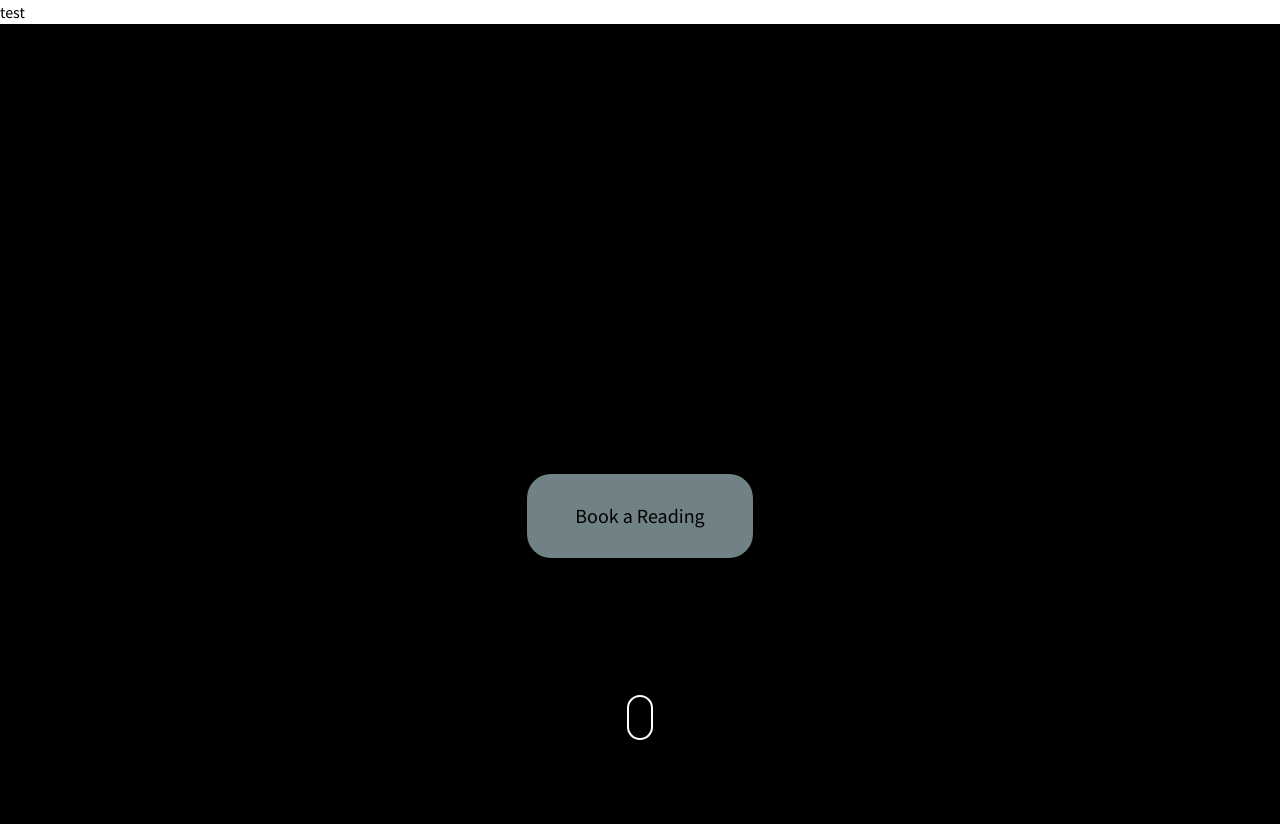
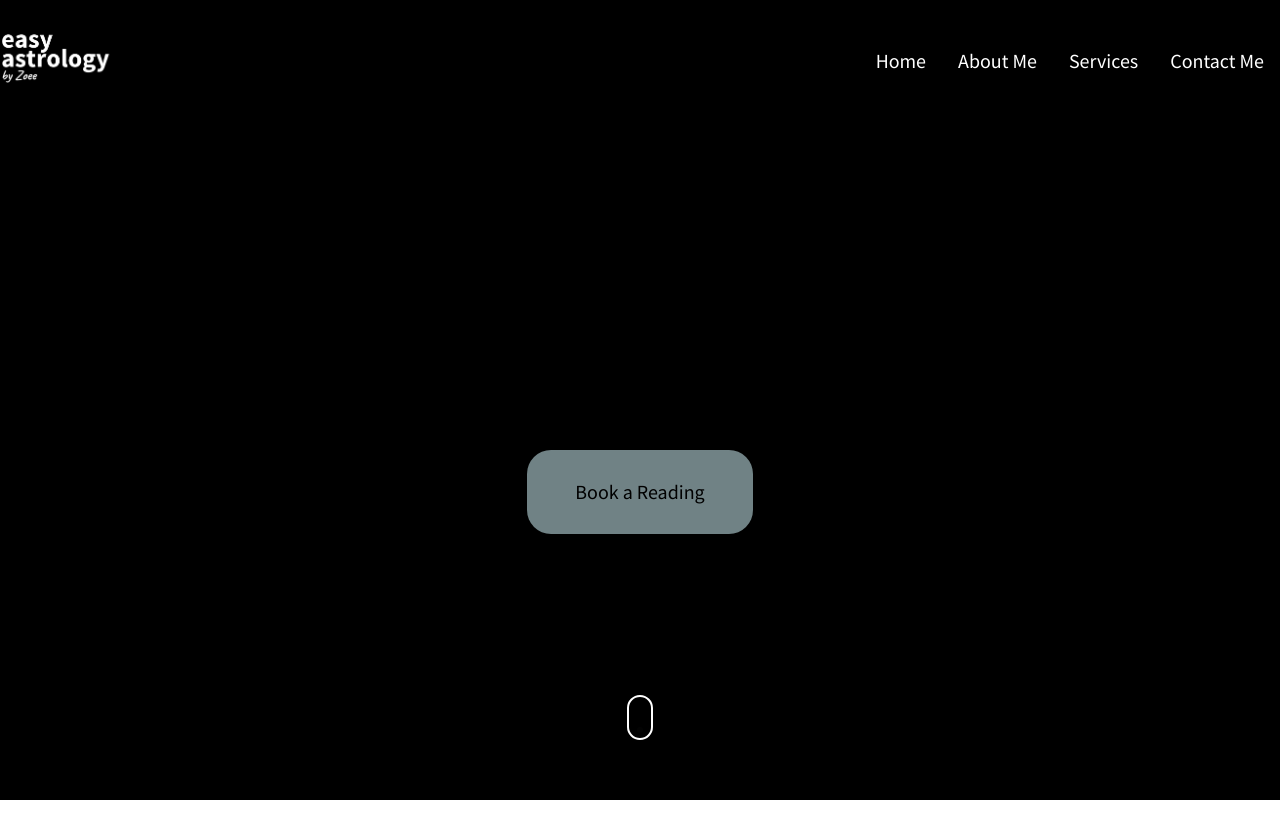
Before and after one commit to yewyewXD/client_zoee-astro, a Next.js app: page / in a window 1280 px wide. After the commit the page ends 800 px from the top, so only its background shows below. Built offline with nearby package versions, Linux system fonts and the light colour scheme.

Commit message:
basic nav

```diff
--- a/components/Navbar.jsx
+++ b/components/Navbar.jsx
@@ -1,9 +1,28 @@
+import Image from "next/image";
+import Link from "next/link";
 import React from "react";
+import navItems from "../json/navItems.json";
 
 const Navbar = () => {
   return (
-    <nav>
-      <div className="container">test</div>
+    <nav className="fixed right-0 left-0 z-50">
+      <div className="container text-white flex items-center">
+        <div>
+          <Image
+            src="/images/logo-transparent.png"
+            alt=""
+            width={120}
+            height={120}
+          />
+        </div>
+        <div className="ml-auto mt-10">
+          {navItems.map((navItem) => (
+            <Link href={navItem.link} key={navItem.id}>
+              <span className="mx-4 text-xl">{navItem.text}</span>
+            </Link>
+          ))}
+        </div>
+      </div>
     </nav>
   );
 };
--- /dev/null
+++ b/json/navItems.json
@@ -0,0 +1,22 @@
+[
+  {
+    "id": "nav-item-1",
+    "text": "Home",
+    "link": "/"
+  },
+  {
+    "id": "nav-item-2",
+    "text": "About Me",
+    "link": "/about"
+  },
+  {
+    "id": "nav-item-3",
+    "text": "Services",
+    "link": "/services"
+  },
+  {
+    "id": "nav-item-4",
+    "text": "Contact Me",
+    "link": "/contact"
+  }
+]
```
Also changed, not shown: public/images/logo-color.png (added).
